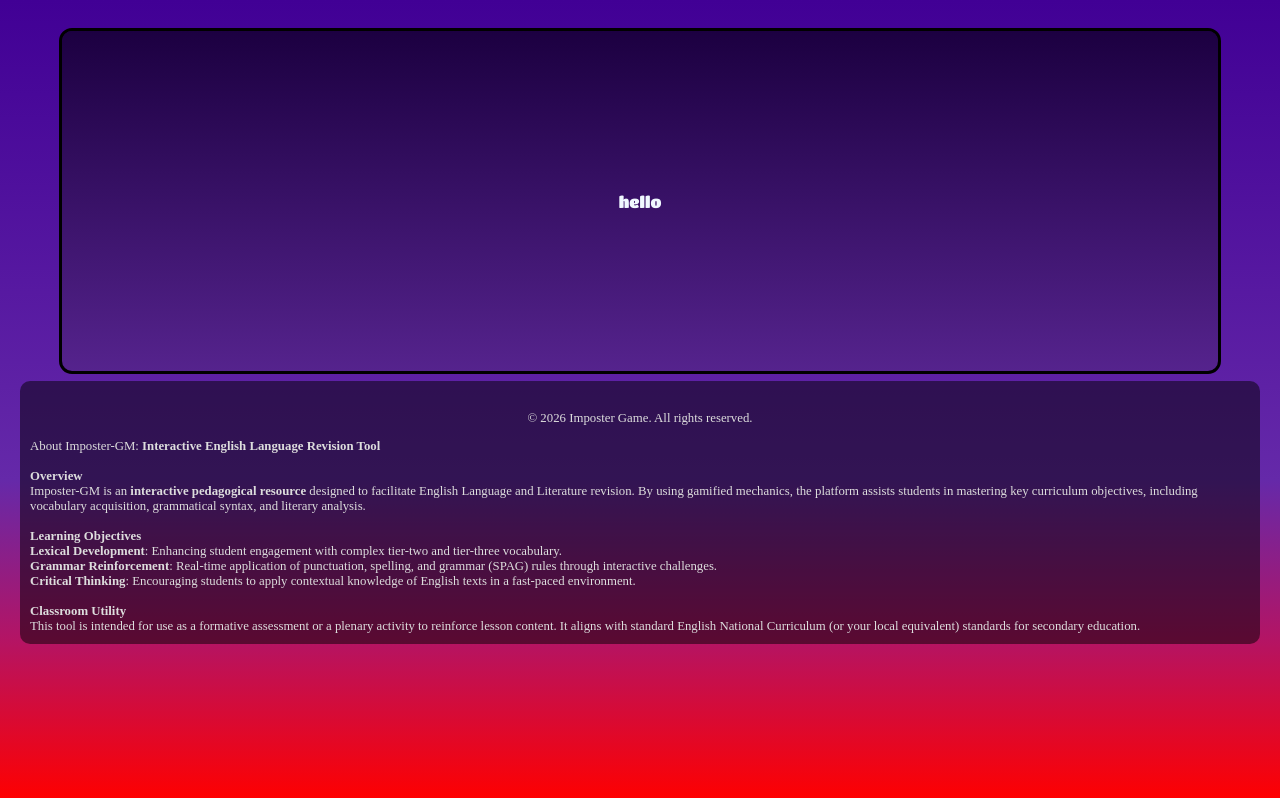
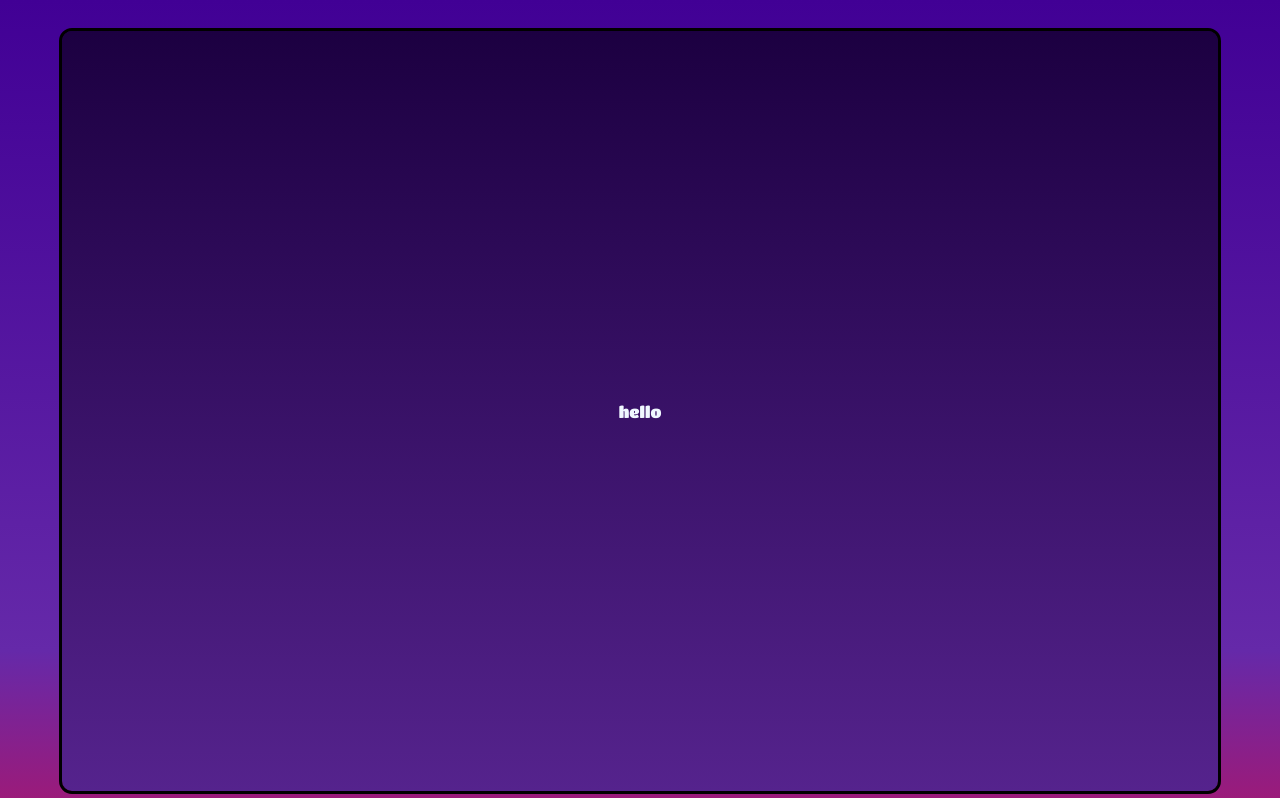
Before and after one commit to Charlzee/imposter-game, a plain HTML site: page frontend/public/play.html in a window 1280 px wide. Shown: the top 798 px of the page. Drawn offline with Linux system fonts and the light colour scheme.

Commit message:
update frontend/public/css/play.css

```diff
--- a/frontend/public/css/play.css
+++ b/frontend/public/css/play.css
@@ -1,6 +1,6 @@
 .main-screen {
     width: 90%;
-    min-height: 300px;
+    min-height: 90vh;
 
     display: flex;
     flex-direction: column;
```
